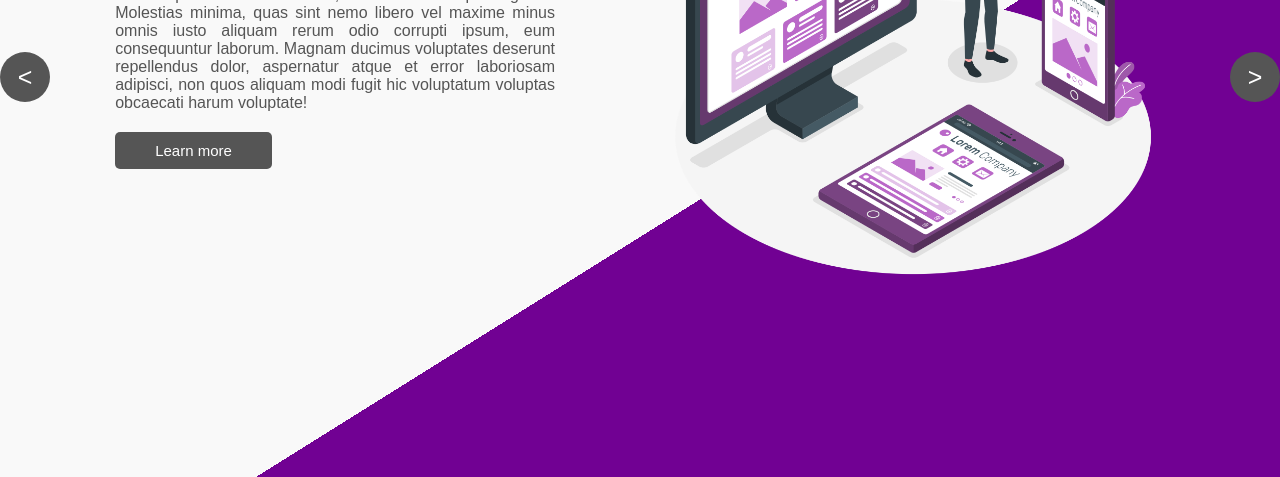
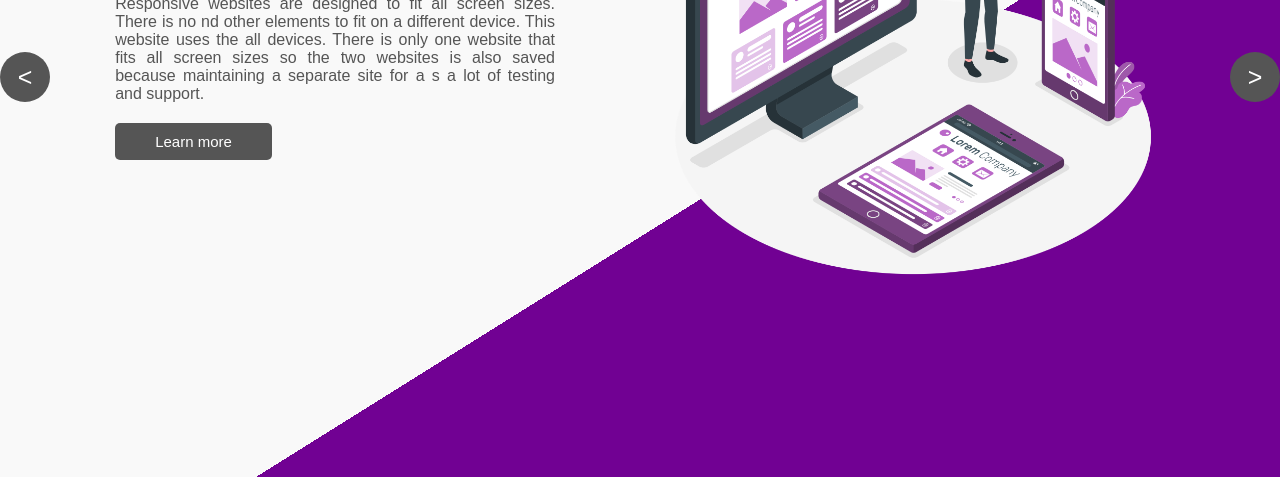
Before and after one commit to Promise-Digitals/animated-background-slider, a plain HTML site: page index.html in a window 1280 px wide. Shown: the part 323-800 px from the top of the page. Drawn offline with Linux system fonts and the light colour scheme.

Commit message:
updated the site

```diff
--- a/index.html
+++ b/index.html
@@ -12,7 +12,7 @@
             <div class="slide">
                 <div class="content">
                     <h3>01. Website Layout</h3>
-                    <p>Lorem ipsum dolor sit amet, consectetur adipisicing elit. Molestias minima, quas sint nemo libero vel maxime minus omnis iusto aliquam rerum odio corrupti ipsum, eum consequuntur laborum. Magnam ducimus voluptates deserunt repellendus dolor, aspernatur atque et error laboriosam adipisci, non quos aliquam modi fugit hic voluptatum voluptas obcaecati harum voluptate!</p>
+                    <p>Responsive websites are designed to fit all screen sizes. There is no nd other elements to fit on a different device. This website uses the all devices. There is only one website that fits all screen sizes so the two websites is also saved because maintaining a separate site for a s a lot of testing and support.</p>
                     <a href="#" class="btn">Learn more</a>
                 </div>
                 <div class="image">
@@ -24,7 +24,7 @@
             <div class="slide">
                 <div class="content">
                     <h3>02. Website Design</h3>
-                    <p>Lorem ipsum dolor sit amet, consectetur adipisicing elit. Molestias minima, quas sint nemo libero vel maxime minus omnis iusto aliquam rerum odio corrupti ipsum, eum consequuntur laborum. Magnam ducimus voluptates deserunt repellendus dolor, aspernatur atque et error laboriosam adipisci, non quos aliquam modi fugit hic voluptatum voluptas obcaecati harum voluptate!</p>
+                    <p>Responsive websites are designed to fit all screen sizes. There is no nd other elements to fit on a different device. This website uses the all devices. There is only one website that fits all screen sizes so the two websites is also saved because maintaining a separate site for a s a lot of testing and support.</p>
                     <a href="#" class="btn">Learn more</a>
                 </div>
                 <div class="image">
@@ -36,7 +36,7 @@
             <div class="slide">
                 <div class="content">
                     <h3>03. Responsive Layouts</h3>
-                    <p>Lorem ipsum dolor sit amet, consectetur adipisicing elit. Molestias minima, quas sint nemo libero vel maxime minus omnis iusto aliquam rerum odio corrupti ipsum, eum consequuntur laborum. Magnam ducimus voluptates deserunt repellendus dolor, aspernatur atque et error laboriosam adipisci, non quos aliquam modi fugit hic voluptatum voluptas obcaecati harum voluptate!</p>
+                    <p>Responsive websites are designed to fit all screen sizes. There is no nd other elements to fit on a different device. This website uses the all devices. There is only one website that fits all screen sizes so the two websites is also saved because maintaining a separate site for a s a lot of testing and support.</p>
                     <a href="#" class="btn">Learn more</a>
                 </div>
                 <div class="image">
@@ -48,7 +48,7 @@
             <div class="slide">
                 <div class="content">
                     <h3>04. Website Animations</h3>
-                    <p>Lorem ipsum dolor sit amet, consectetur adipisicing elit. Molestias minima, quas sint nemo libero vel maxime minus omnis iusto aliquam rerum odio corrupti ipsum, eum consequuntur laborum. Magnam ducimus voluptates deserunt repellendus dolor, aspernatur atque et error laboriosam adipisci, non quos aliquam modi fugit hic voluptatum voluptas obcaecati harum voluptate!</p>
+                    <p>Responsive websites are designed to fit all screen sizes. There is no nd other elements to fit on a different device. This website uses the all devices. There is only one website that fits all screen sizes so the two websites is also saved because maintaining a separate site for a s a lot of testing and support.</p>
                     <a href="#" class="btn">Learn more</a>
                 </div>
                 <div class="image">
--- a/style.css
+++ b/style.css
@@ -4,6 +4,7 @@
     box-sizing: border-box;
     font-family: sans-serif;
 }
+
 .container{
     position: relative;
 }
```
